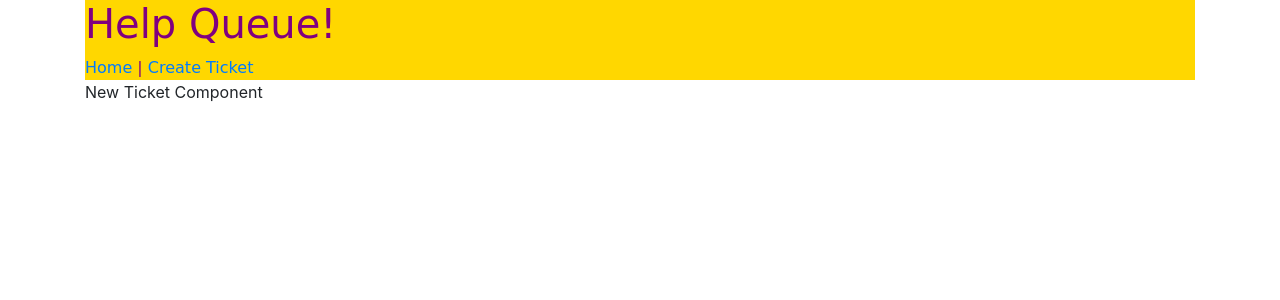
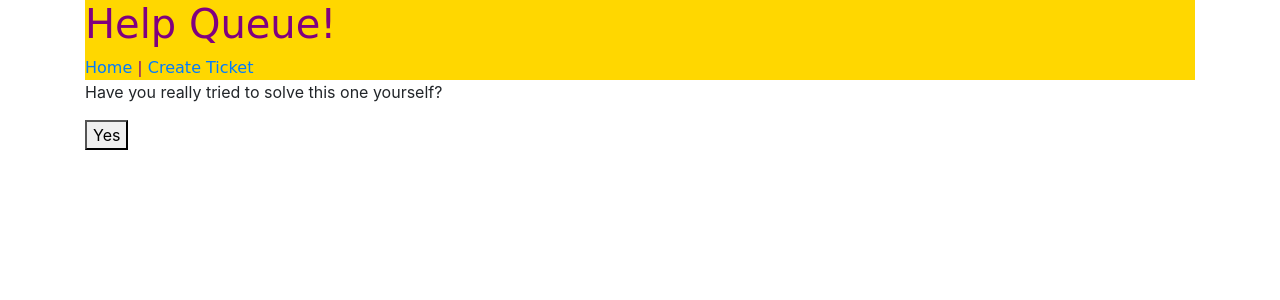
Before and after one commit to thacheshirecat/react-help-queue, a React app: page /#/newticket in a window 1280 px wide. Shown: the top 300 px of the page. Built offline with nearby package versions, Linux system fonts and the light colour scheme.

Commit message:
Add unidirectional data flow for showing a component upon button click.

```diff
--- /dev/null
+++ b/src/components/ConfirmationQuestions.jsx
@@ -0,0 +1,18 @@
+import React from 'react';
+import PropTypes from 'prop-types';
+
+function ConfirmationQuestions(props)
+{
+  return(
+    <div>
+      <p>Have you really tried to solve this one yourself?</p>
+      <button onClick={props.onTroubleshootingConfirmation}>Yes</button>
+    </div>
+  );
+}
+
+ConfirmationQuestions.propTypes = {
+  onTroubleshootingConfirmation: PropTypes.func
+};
+
+export default ConfirmationQuestions;
--- a/src/components/NewTicketControl.jsx
+++ b/src/components/NewTicketControl.jsx
@@ -1,4 +1,6 @@
 import React from 'react';
+import ConfirmationQuestions from './ConfirmationQuestions';
+import NewTicketForm from './NewTicketForm';
 
 class NewTicketControl extends React.Component
 {
@@ -8,13 +10,28 @@
     this.state = {
       formVisibleOnPage: false
     };
+    this.handleTroubleshootingConfirmation = this.handleTroubleshootingConfirmation.bind(this);
+  }
+
+  handleTroubleshootingConfirmation()
+  {
+    this.setState({formVisibleOnPage: true});
   }
 
   render()
   {
+    let currentlyVisibleContent = null;
+    if(this.state.formVisibleOnPage)
+    {
+      currentlyVisibleContent = <NewTicketForm />;
+    }
+    else
+    {
+      currentlyVisibleContent = <ConfirmationQuestions onTroubleshootingConfirmation={this.handleTroubleshootingConfirmation}/>;
+    }
     return (
       <div>
-        <p>New Ticket Component</p>
+        {currentlyVisibleContent}
       </div>
     );
   }
```
